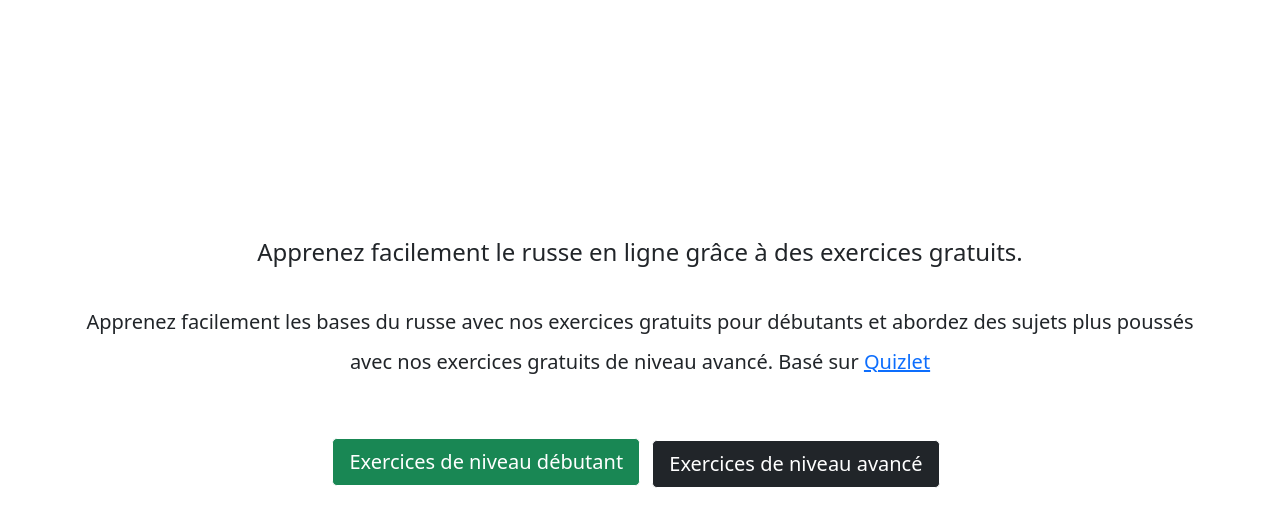
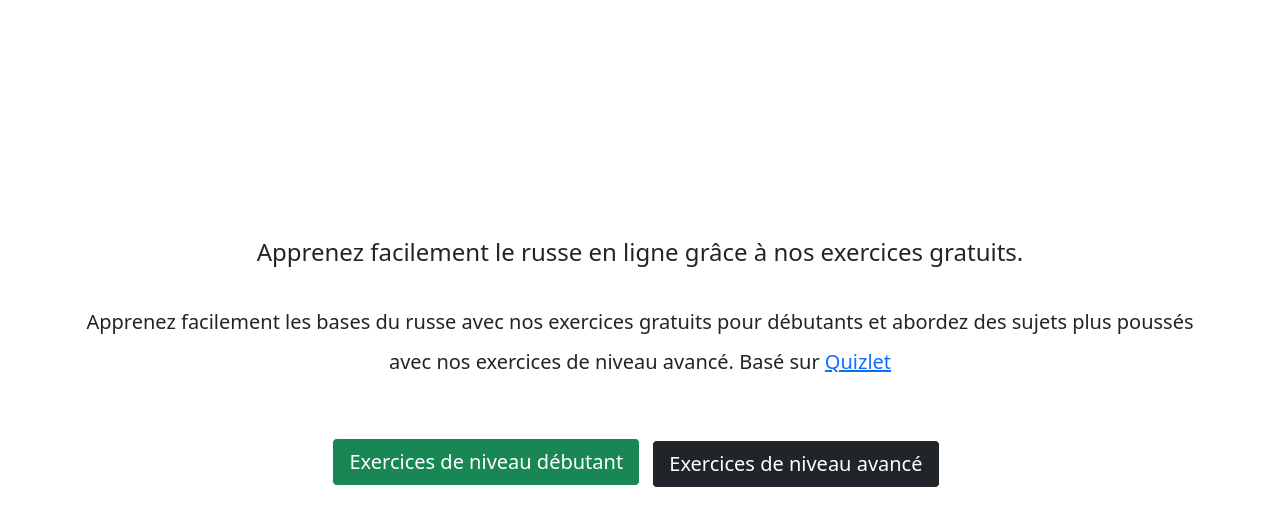
Before and after one commit to kekea1/store-analyser, a Flask app: page / in a window 1280 px wide. Shown: the part 56-583 px from the top of the page. Run offline with Flask 2, Linux system fonts and the light colour scheme.

Commit message:
Update home.html

```diff
--- a/templates/home.html
+++ b/templates/home.html
@@ -23,9 +23,9 @@ Apprendre facilement et gratuitement du vocabulaire russe de niveau débutant à
         <br><br>
         <br>
 
-    <h4 class="lh-base">Apprenez facilement le russe en ligne grâce à des exercices gratuits.</h3><br>
+    <h4 class="lh-base">Apprenez facilement le russe en ligne grâce à nos exercices gratuits.</h4><br>
      <h6 class="lead lh-lg"> Apprenez facilement les bases du russe avec nos exercices gratuits pour débutants et abordez des sujets plus poussés <br>
-         avec nos exercices gratuits de niveau avancé.
+         avec nos exercices de niveau avancé.
         Basé sur <a href="https://www.quizlet.com">Quizlet</a>
     </h6>
     <br><br>
```
